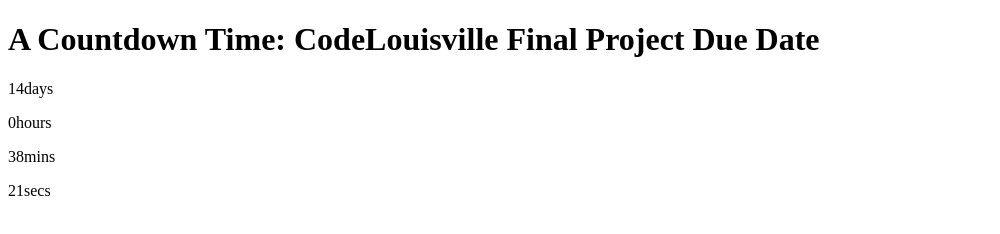
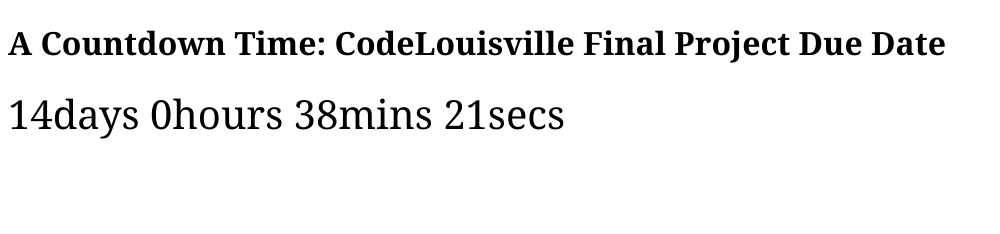
Before and after one commit to tayfritz/falcon9, a plain HTML site: page index.html in a window 1280 px wide. Shown: the whole page, without its empty margins (0-1000 px from the left). Drawn offline with Linux system fonts and the light colour scheme.

Commit message:
Styling added to timer

```diff
--- a/index.html
+++ b/index.html
@@ -2,15 +2,12 @@
 <html lang="en">
     <head>
         <title>A Countdown Timer till Project Deadline</title>
+        <link href="styles.css" rel="stylesheet">
     </head>
 
     <body>
         <header>
             <h1>A Countdown Time: CodeLouisville Final Project Due Date</h1>
-            <!-- <script>
-                const countdownDate = prompt("Which day should we countdown to?");
-                console.log(countdownDate);
-            </script> -->
         </header>
 
         <main>
--- /dev/null
+++ b/styles.css
@@ -0,0 +1,9 @@
+* {
+    font-family: Georgia, 'Times New Roman', Times, serif;
+}
+
+p {
+    display: inline;
+    font-size: 40px;
+    margin-top: 0px;
+  }
```
